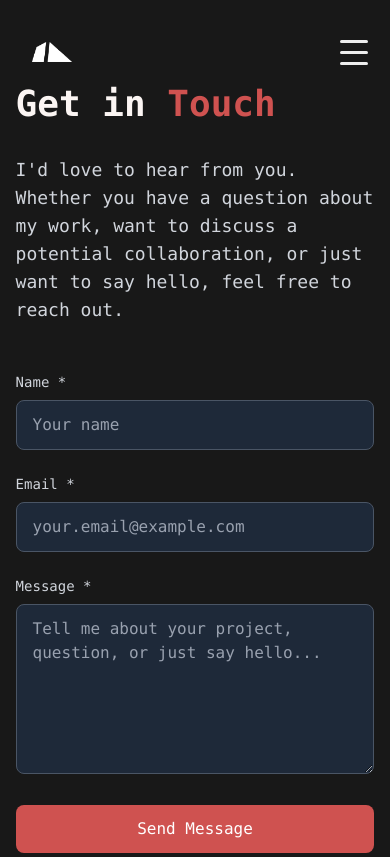
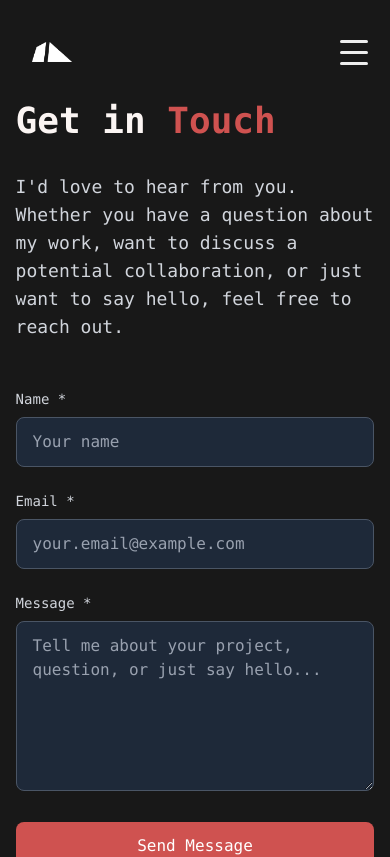
Before and after one commit to franklynam/franklynam.com, a Next.js app: page /contact in a window 390 px wide. Shown: the top 857 px of the page. Built offline with nearby package versions, Linux system fonts and the light colour scheme.

Commit message:
Small styling change

```diff
--- a/src/app/contact/page.tsx
+++ b/src/app/contact/page.tsx
@@ -3,7 +3,7 @@ import ContactForm from "@/components/ContactForm";
 export default function ContactPage() {
   return (
     <div className="min-h-screen bg-[#181818] text-white">
-      <div className="container mx-auto px-[4vw] py-[10vh]">
+      <div className="container mx-auto px-[4vw] sm:py-[10vh] py-[12vh]">
         <div className="max-w-2xl mx-auto">
           <h1 className="text-4xl md:text-5xl font-bold mb-8">
             Get in <span className="text-paletteRed">Touch</span>
```
